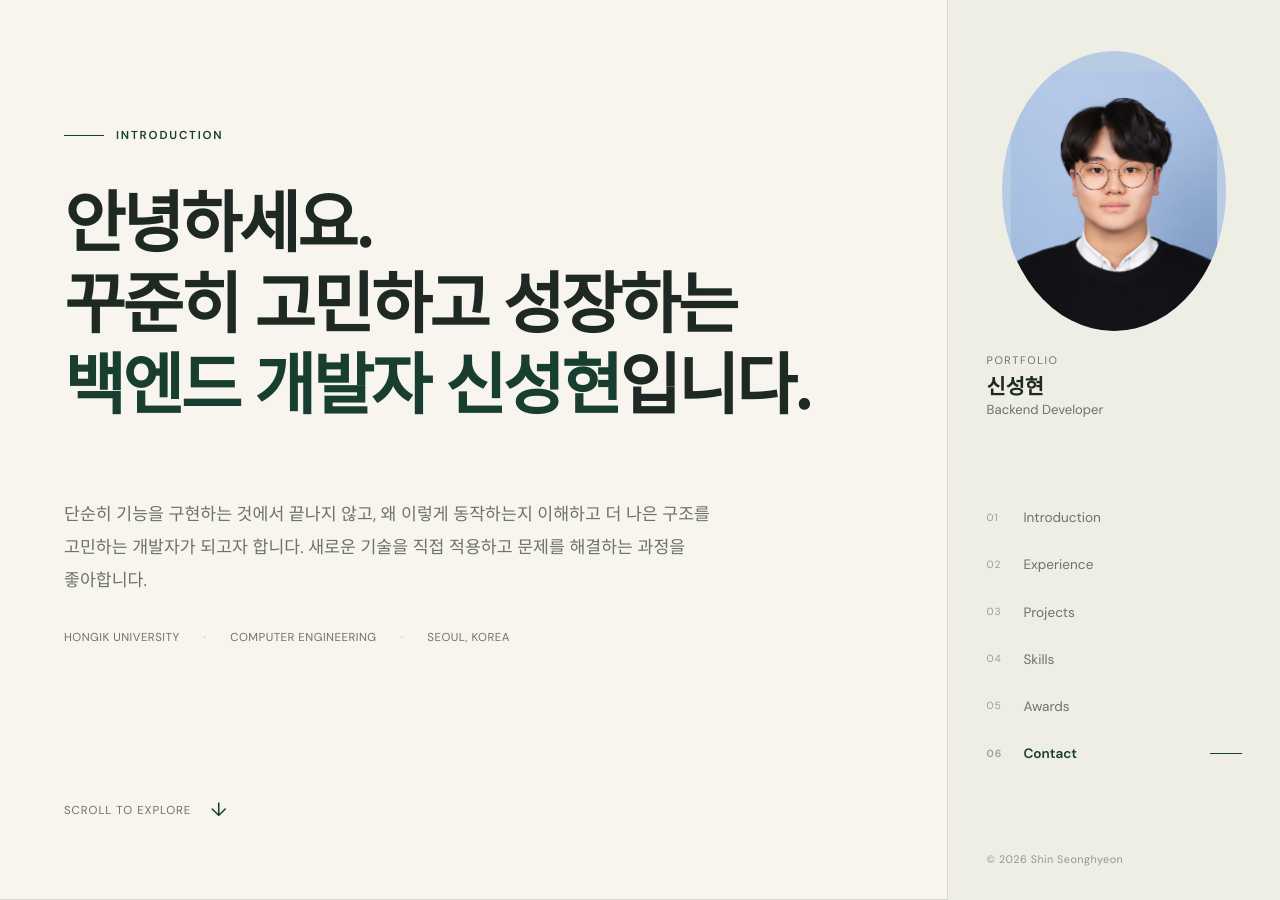
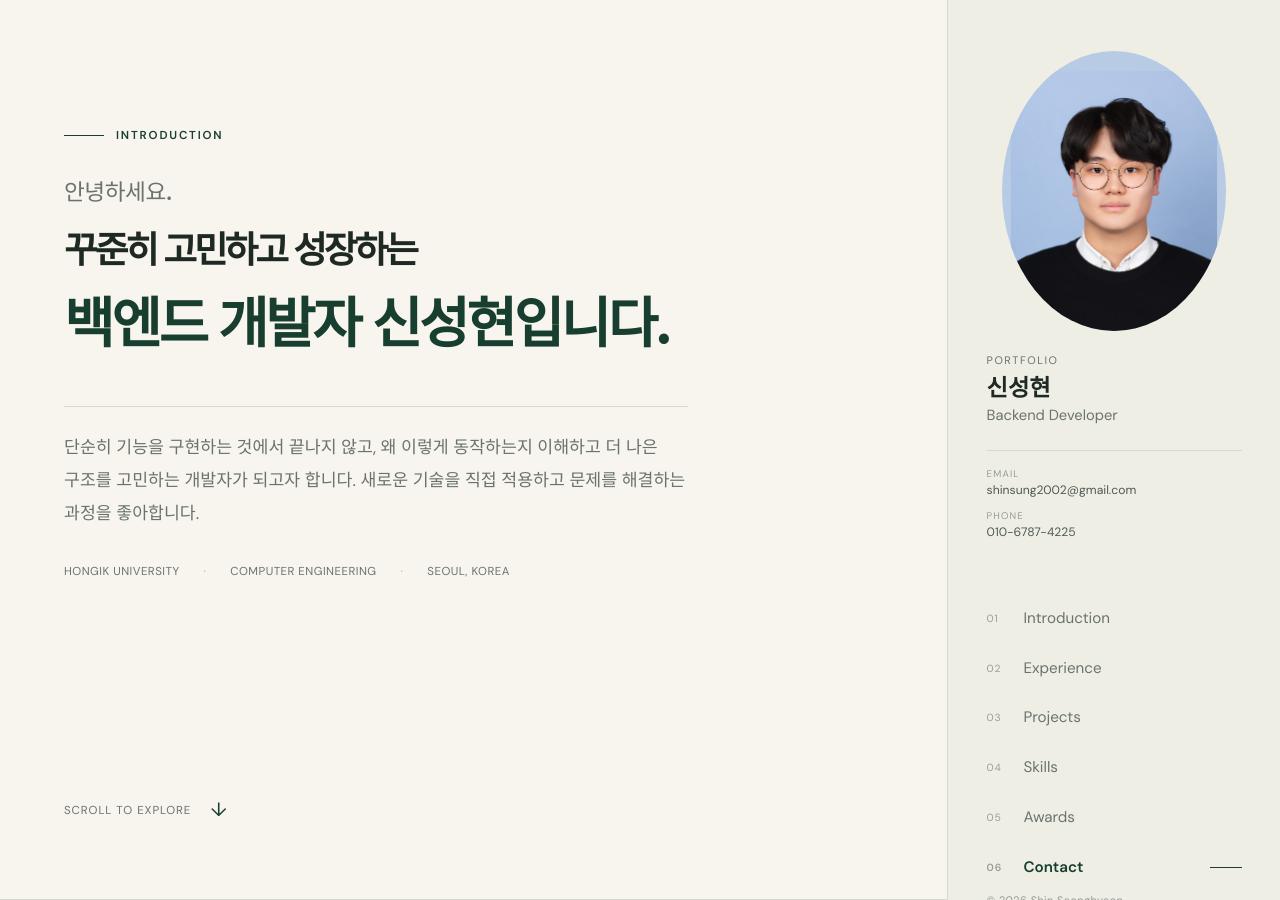
Before and after one commit to nemanic3/nemanic.github.io, a Jekyll site: the page built from index.html, in a window 1280 px wide and 900 px high. Built offline with Jekyll 4.4.1, drawn with Linux system fonts in a browser that asks for light colours; some of the changed text lies outside the part shown.

Commit message:
Refine portfolio content hierarchy

```diff
--- a/_config.yml
+++ b/_config.yml
@@ -10,7 +10,7 @@ blog_url: "https://velog.io/@nemanic/posts"
 email: "shinsung2002@gmail.com"
 phone: "010-6787-4225"
 profile_image: "/assets/images/profile.jpg"
-asset_version: "20260728-9"
+asset_version: "20260803-1"
 
 exclude:
   - Gemfile
--- a/_includes/sidebar.html
+++ b/_includes/sidebar.html
@@ -12,6 +12,14 @@
       <p class="profile__name">신성현</p>
       <p class="profile__role">Backend Developer</p>
     </div>
+    <div class="profile__contact" aria-label="빠른 연락처">
+      <a href="mailto:{{ site.email }}">
+        <span>Email</span>{{ site.email }}
+      </a>
+      <a href="tel:{{ site.phone | remove: '-' }}">
+        <span>Phone</span>{{ site.phone }}
+      </a>
+    </div>
   </div>
 
   <nav class="section-nav" aria-label="포트폴리오 섹션">
--- a/assets/css/style.css
+++ b/assets/css/style.css
@@ -108,19 +108,44 @@ a { color: inherit; }
 .profile__name {
   margin-top: .3rem;
   font-family: "Noto Sans KR", sans-serif;
-  font-size: 1.3rem;
+  font-size: clamp(1.45rem, 1.8vw, 1.75rem);
   font-weight: 700;
   line-height: 1.35;
 }
 
 .profile__role {
   color: var(--muted);
-  font-size: .82rem;
+  font-size: .92rem;
+}
+
+.profile__contact {
+  display: grid;
+  width: 100%;
+  padding-top: 1rem;
+  gap: .6rem;
+  border-top: 1px solid var(--line);
+}
+
+.profile__contact a {
+  color: #4f5953;
+  font-size: .76rem;
+  line-height: 1.45;
+  text-decoration: none;
+  overflow-wrap: anywhere;
+}
+
+.profile__contact span {
+  display: block;
+  margin-bottom: .05rem;
+  color: #969d97;
+  font-size: .6rem;
+  letter-spacing: .12em;
+  text-transform: uppercase;
 }
 
 .section-nav {
   display: flex;
-  margin: auto 0;
+  margin: clamp(2.5rem, 6vh, 4.5rem) 0 auto;
   flex-direction: column;
   gap: .2rem;
 }
@@ -131,7 +156,7 @@ a { color: inherit; }
   align-items: center;
   gap: .8rem;
   color: var(--muted);
-  font-size: clamp(.85rem, 1vw, 1rem);
+  font-size: clamp(.95rem, 1.08vw, 1.08rem);
   text-decoration: none;
   transition: color 160ms ease;
 }
@@ -205,19 +230,40 @@ a { color: inherit; }
 }
 
 .hero h1 {
-  max-width: 12em;
+  display: flex;
+  max-width: 13em;
+  flex-direction: column;
   font-size: clamp(2.65rem, 5.2vw, 5.6rem);
-  line-height: 1.22;
+  line-height: 1.15;
 }
 
-.hero h1 em {
+.hero__hello {
+  margin-bottom: 1.2rem;
+  color: var(--muted);
+  font-size: .34em;
+  font-weight: 500;
+  letter-spacing: -.02em;
+}
+
+.hero__statement {
+  margin-bottom: .35em;
+  color: var(--ink);
+  font-size: .55em;
+  line-height: 1.35;
+}
+
+.hero h1 strong {
   color: var(--accent);
-  font-style: normal;
+  font-size: .82em;
+  font-weight: 700;
+  line-height: 1.28;
 }
 
 .hero__description {
-  max-width: 43rem;
-  margin: clamp(2.5rem, 6vw, 5rem) 0 0;
+  max-width: 39rem;
+  margin: clamp(2.5rem, 4vw, 3.5rem) 0 0;
+  padding-top: 1.5rem;
+  border-top: 1px solid var(--line);
   color: var(--muted);
   font-size: clamp(1rem, 1.35vw, 1.2rem);
   line-height: 1.9;
@@ -385,7 +431,8 @@ a { color: inherit; }
   overflow: hidden;
   flex-direction: column;
   justify-content: space-between;
-  background: var(--surface);
+  border: 1px solid var(--line);
+  background: #fff;
   color: var(--accent);
 }
 
@@ -421,13 +468,13 @@ a { color: inherit; }
 }
 
 .project-card__visual--acre {
-  background: var(--accent);
-  color: #eef3ee;
+  background: #fff;
+  color: var(--accent);
 }
 
-.project-card__visual--flower { background: #e7eadc; color: #49633f; }
-.project-card__visual--graduation { background: #1478e8; color: #fff; }
-.project-card__visual--dadok { background: #fff; color: #695c3e; }
+.project-card__visual--flower,
+.project-card__visual--graduation,
+.project-card__visual--dadok { background: #fff; }
 
 .project-card__visual--image::after { display: none; }
 
@@ -448,7 +495,7 @@ a { color: inherit; }
 
 .project-card__top {
   display: flex;
-  margin-bottom: clamp(2.5rem, 5vw, 4.5rem);
+  margin-bottom: clamp(2rem, 3.5vw, 3rem);
   align-items: center;
   justify-content: space-between;
   color: var(--muted);
@@ -483,12 +530,47 @@ a { color: inherit; }
   max-width: 35rem;
   margin: 1rem 0 0;
   color: var(--muted);
-  font-size: .9rem;
+  font-size: .95rem;
+  line-height: 1.8;
+}
+
+.project-card__facts {
+  display: grid;
+  margin: 1.75rem 0 0;
+  padding: 0;
+  border-top: 1px solid var(--line);
+}
+
+.project-card__facts div {
+  display: grid;
+  padding: .75rem 0;
+  grid-template-columns: 4rem minmax(0, 1fr);
+  gap: .75rem;
+  border-bottom: 1px solid var(--line);
+}
+
+.project-card__facts dt,
+.project-card__facts dd {
+  margin: 0;
+}
+
+.project-card__facts dt {
+  color: #8d958f;
+  font-size: .65rem;
+  font-weight: 600;
+  letter-spacing: .1em;
+  text-transform: uppercase;
+}
+
+.project-card__facts dd {
+  color: #465049;
+  font-size: .8rem;
+  line-height: 1.6;
 }
 
 .tag-list, .skill-list {
   display: flex;
-  margin: 2rem 0 0;
+  margin: 1.5rem 0 0;
   padding: 0;
   flex-wrap: wrap;
   gap: .5rem;
@@ -646,6 +728,7 @@ a { color: inherit; }
   }
   .profile { padding-bottom: 1.4rem; align-items: flex-start; flex-direction: column; }
   .profile__image { width: min(13rem, 70vw); height: auto; }
+  .profile__contact { max-width: 30rem; grid-template-columns: repeat(2, minmax(0, 1fr)); gap: 1rem; }
   .section-nav {
     margin: 0 calc(var(--page-padding) * -1);
     padding: 0 var(--page-padding);
--- a/index.html
+++ b/index.html
@@ -8,9 +8,9 @@ description: 백엔드 개발자 신성현의 포트폴리오입니다.
   <div class="hero__content">
     <p class="section-kicker">Introduction</p>
     <h1>
-      안녕하세요.<br>
-      꾸준히 고민하고 성장하는<br>
-      <em>백엔드 개발자 신성현</em>입니다.
+      <span class="hero__hello">안녕하세요.</span>
+      <span class="hero__statement">꾸준히 고민하고 성장하는</span>
+      <strong>백엔드 개발자 신성현입니다.</strong>
     </h1>
     <p class="hero__description">
       단순히 기능을 구현하는 것에서 끝나지 않고, 왜 이렇게 동작하는지 이해하고
@@ -84,6 +84,10 @@ description: 백엔드 개발자 신성현의 포트폴리오입니다.
           <h3>AC:RE</h3>
           <p>오렌즈 스타비젼의 기존 아카데미 지원 시스템을 분석하고 새로운 구조로 리뉴얼하는 프로젝트입니다.</p>
         </div>
+        <dl class="project-card__facts">
+          <div><dt>Role</dt><dd>Backend Intern · Legacy Analysis &amp; Renewal</dd></div>
+          <div><dt>Focus</dt><dd>데이터 구조 분석과 ERD·Use Case·Sequence Diagram 기반 설계</dd></div>
+        </dl>
         <ul class="tag-list" aria-label="AC:RE 기술 및 주요 내용">
           <li>Legacy System Analysis</li><li>Database Design</li><li>Next.js</li>
           <li>MySQL</li><li>AWS</li><li>CI/CD</li>
@@ -114,9 +118,13 @@ description: 백엔드 개발자 신성현의 포트폴리오입니다.
           <h3>꽃동네</h3>
           <p>주변 꽃집의 스타일과 상품을 비교하고 원하는 꽃을 주문할 수 있는 지역 기반 꽃 판매 플랫폼입니다.</p>
         </div>
+        <dl class="project-card__facts">
+          <div><dt>Role</dt><dd>Backend Developer</dd></div>
+          <div><dt>Focus</dt><dd>위치 기반 탐색·주문 구조 설계와 OpenAI API 기반 꽃 이미지 생성</dd></div>
+        </dl>
         <ul class="tag-list" aria-label="꽃동네 주요 기능">
-          <li>Location-based Service</li><li>Map</li><li>Social Feed</li>
-          <li>Order &amp; Reservation</li><li>OpenAI API</li><li>AI Image Generation</li>
+          <li>Flutter</li><li>Django</li><li>PostgreSQL · PostGIS</li>
+          <li>Location-based Service</li><li>OpenAI API</li>
         </ul>
         <a
           class="project-card__link"
@@ -142,9 +150,15 @@ description: 백엔드 개발자 신성현의 포트폴리오입니다.
         <div>
           <p class="project-card__type">Graduation Requirement Checker</p>
           <h3>홍익졸업봇</h3>
-          <p>복잡한 학교 졸업요건을 더 쉽고 정확하게 확인할 수 있도록 돕는 HICC 활동 프로젝트입니다.</p>
+          <p>성적표 한 장으로 이수 현황과 누락 과목을 분석하고 졸업요건 충족 여부를 확인하는 웹 서비스입니다.</p>
         </div>
-        <ul class="tag-list" aria-label="홍익졸업봇 성과"><li>HICC</li><li>최우수상</li></ul>
+        <dl class="project-card__facts">
+          <div><dt>Role</dt><dd>Team Lead · Backend Developer</dd></div>
+          <div><dt>Focus</dt><dd>OCR 기반 과목·학점 추출과 졸업요건 계산을 위한 API·DB 구조</dd></div>
+        </dl>
+        <ul class="tag-list" aria-label="홍익졸업봇 기술 및 성과">
+          <li>Django · DRF</li><li>PostgreSQL</li><li>Kakao OCR</li><li>React</li><li>최우수상</li>
+        </ul>
         <a
           class="project-card__link"
           href="https://github.com/HICC-2025-project-4team/team4"
@@ -169,9 +183,15 @@ description: 백엔드 개발자 신성현의 포트폴리오입니다.
         <div>
           <p class="project-card__type">HICC Club Project</p>
           <h3>다독다독</h3>
-          <p>아이디어를 서비스로 구체화하며 협업과 개발 과정을 경험한 HICC 활동 프로젝트입니다.</p>
+          <p>독서 기록과 목표 관리, 도서 추천과 감상 공유를 하나의 흐름으로 연결한 웹 플랫폼입니다.</p>
         </div>
-        <ul class="tag-list" aria-label="다독다독 성과"><li>HICC</li><li>우수상</li></ul>
+        <dl class="project-card__facts">
+          <div><dt>Role</dt><dd>Team Lead · Backend Developer</dd></div>
+          <div><dt>Focus</dt><dd>사용자 인증, 도서 검색·추천, 독서 기록·목표 관리 API</dd></div>
+        </dl>
+        <ul class="tag-list" aria-label="다독다독 기술 및 성과">
+          <li>Django</li><li>Python</li><li>React</li><li>Naver API</li><li>우수상</li>
+        </ul>
         <a
           class="project-card__link"
           href="https://github.com/HICC-2024-2-project-contest/team1"
```
